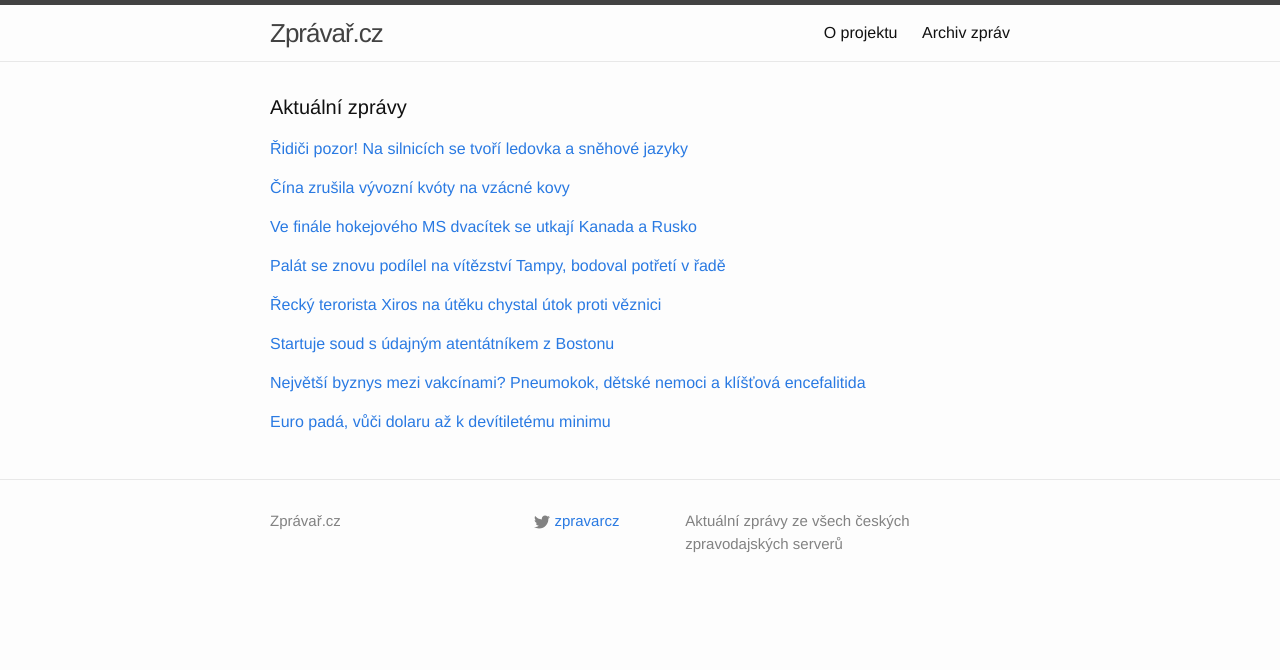
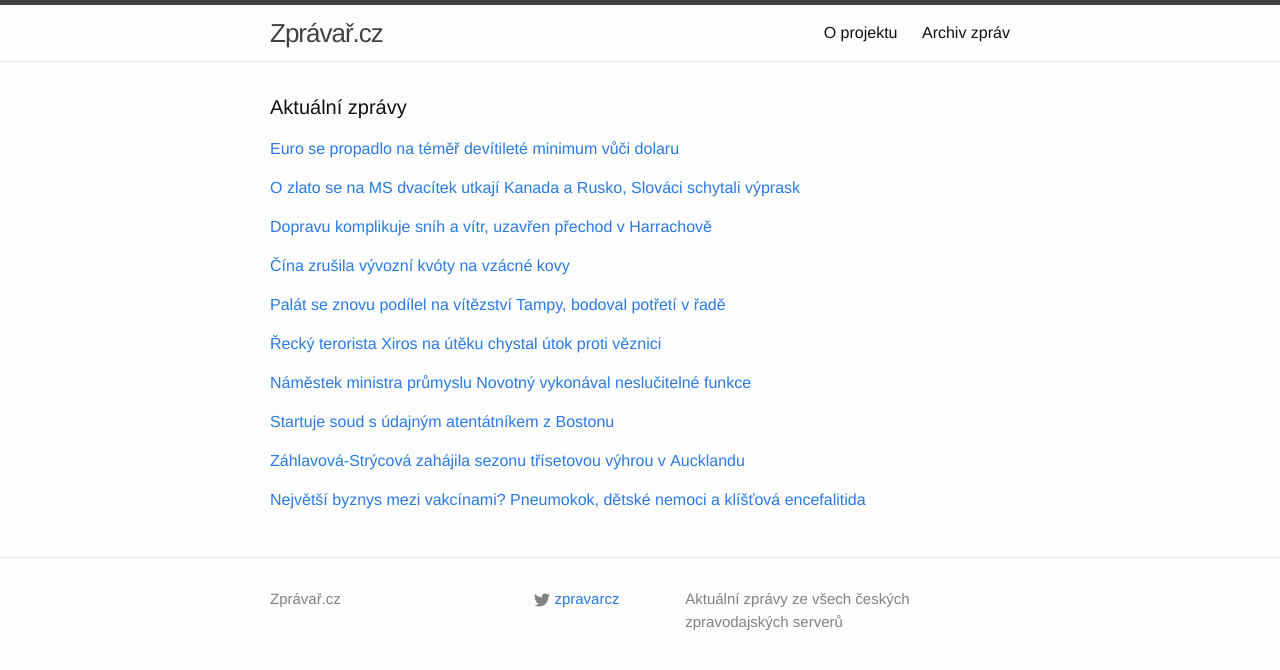
Before and after one commit to adliska/zpravar, a Jekyll site: the page built from index.html, in a window 1280 px wide. Shown: the top 670 px of the page. Built offline with Jekyll 4.4.1, drawn with Linux system fonts in a browser that asks for light colours.

Commit message:
zpravar news update

```diff
--- a/index.html
+++ b/index.html
@@ -5,64 +5,87 @@ layout: default
 <div class="home">
     <h1 class="page-heading">Aktuální zprávy</h1>
 
-<p><a href="javascript:;" onclick="toggle_visibility('zpravy0')">Řidiči pozor! Na silnicích se tvoří ledovka a sněhové jazyky</a></p>
+<p><a href="javascript:;" onclick="toggle_visibility('zpravy0')">Euro se propadlo na téměř devítileté minimum vůči dolaru</a></p>
 <div id="zpravy0" style="display:none">
 <ul>
+<li><a href=http://www.rozhlas.cz/_zprava/euro-se-propadlo-na-temer-devitilete-minimum-vuci-dolaru--1439406>Euro se propadlo na téměř devítileté minimum vůči dolaru - www.rozhlas.cz</a></li>
+<li><a href=http://ekonomika.idnes.cz/euro-spadlo-na-devitilete-minimum-vuci-dolaru-fos-/eko_euro.aspx?c=A150105_082941_eko_euro_jpl>Euro spadlo na devítileté minimum vůči dolaru - ekonomika.idnes.cz</a></li>
+<li><a href=http://zpravy.e15.cz/burzy-a-trhy/meny/nejistota-v-recku-srazi-euro-propadlo-se-na-devitilete-minimum-1149851>Nejistota v Řecku sráží euro, propadlo se na devítileté minimum - zpravy.e15.cz</a></li>
+<li><a href=http://byznys.ihned.cz/c1-63334560-euro-kleslo-proti-dolaru-na-nejnizsi-uroven-za-poslednich-devet-let>Euro kleslo proti dolaru na nejnižší úroveň za posledních devět let - byznys.ihned.cz</a></li>
+<li><a href=http://www.ceskatelevize.cz/ct24/ekonomika/297132-euro-pada-vuci-dolaru-je-nejslabsi-za-devet-let/>Euro padá, vůči dolaru je nejslabší za devět let - www.ceskatelevize.cz</a></li>
+<li><a href=http://www.ceskatelevize.cz/ct24/ekonomika/297132-euro-pada-vuci-dolaru-az-k-devitiletemu-minimu/>Euro padá, vůči dolaru až k devítiletému minimu - www.ceskatelevize.cz</a></li>
+<li><a href=http://echo24.cz/a/wJY7c>Řecko stahuje euro. Vůči dolaru je nejslabší za devět let - echo24.cz</a></li>
+<li><a href=http://www.tyden.cz/rubriky/zahranici/evropa/nemecko-povazuje-odchod-recka-z-eurozony-za-mozny_329081.html>Německo považuje odchod Řecka z eurozóny za možný - www.tyden.cz</a></li>
+<li><a href=http://zpravy.aktualne.cz/ekonomika/euro-se-propadlo-na-temer-devitilete-minimum-vuci-dolaru/r~333b76de94a811e490f70025900fea04/>Euro se propadlo na téměř devítileté minimum vůči dolaru - zpravy.aktualne.cz</a></li>
+<li><a href=http://www.tyden.cz/rubriky/zahranici/evropa/nemecko-nebude-recku-branit-v-odchodu-z-eurozony_329081.html>Německo nebude Řecku bránit v odchodu z eurozóny - www.tyden.cz</a></li>
+</ul>
+</div><p><a href="javascript:;" onclick="toggle_visibility('zpravy1')">O zlato se na MS dvacítek utkají Kanada a Rusko, Slováci schytali výprask</a></p>
+<div id="zpravy1" style="display:none">
+<ul>
+<li><a href=http://www.denik.cz/hokej/o-zlato-se-na-ms-dvacitek-utkaji-kanada-a-rusko-slovaci-schytali-vyprask-2015010.html>O zlato se na MS dvacítek utkají Kanada a Rusko, Slováci schytali výprask - www.denik.cz</a></li>
+<li><a href=http://www.rozhlas.cz/_zprava/ve-finale-hokejoveho-ms-dvacitek-se-utkaji-kanada-a-rusko--1439385>Ve finále hokejového MS dvacítek se utkají Kanada a Rusko - www.rozhlas.cz</a></li>
+<li><a href=http://hokej.idnes.cz/hokej-ms-do-20-let-semifinale-dfk-/reprezentace.aspx?c=A150105_065500_reprezentace_rou>Ve finále MS hokejových dvacítek čeká Kanadu souboj s Ruskem - hokej.idnes.cz</a></li>
+<li><a href=http://www.sportovninoviny.cz/zpravy/ve-finale-hokejoveho-ms-hracu-do-20-let-se-utkaji-kanada-a-rusko/1164913>Ve finále hokejového MS hráčů do 20 let se utkají Kanada a Rusko - www.sportovninoviny.cz</a></li>
+<li><a href=http://sport.aktualne.cz/slovaci-dostali-pet-golu-od-kanady-ve-finale-je-i-rusko/r~3ea50c00949a11e49fc3002590604f2e/>Slováci dostali pět gólů od Kanady, ve finále je i Rusko - sport.aktualne.cz</a></li>
+</ul>
+</div><p><a href="javascript:;" onclick="toggle_visibility('zpravy2')">Dopravu komplikuje sníh a vítr, uzavřen přechod v Harrachově</a></p>
+<div id="zpravy2" style="display:none">
+<ul>
+<li><a href=http://www.ceskenoviny.cz/zpravy/zpravy/dopravu-komplikuje-snih-a-vitr-uzavren-prechod-v-harrachove/1164924>Dopravu komplikuje sníh a vítr, uzavřen přechod v Harrachově - www.ceskenoviny.cz</a></li>
 <li><a href=http://www.denik.cz/z_domova/ridici-pozor-na-silnicich-se-tvori-ledovka-a-snehove-jazyky-20150105.html>Řidiči pozor! Na silnicích se tvoří ledovka a sněhové jazyky - www.denik.cz</a></li>
 <li><a href=http://zpravy.aktualne.cz/domaci/snih-vitr-i-ledovka-pocasi-komplikuje-dopravu-v-cesku/r~fee065ce94a311e498be002590604f2e/>Sníh, vítr i ledovka. Počasí komplikuje dopravu v Česku - zpravy.aktualne.cz</a></li>
 <li><a href=http://www.ceskenoviny.cz/zpravy/zpravy/dopravu-komplikuje-silny-vitr-misty-se-tvori-snehove-jazyky/1164924>Dopravu komplikuje silný vítr, místy se tvoří sněhové jazyky - www.ceskenoviny.cz</a></li>
 <li><a href=http://zpravy.idnes.cz/situace-na-silnicich-0lb-/domaci.aspx?c=A150105_070151_domaci_jj>Sníh komplikuje dopravu, na Zlínsku řidiče trápí i silný vítr - zpravy.idnes.cz</a></li>
 </ul>
-</div><p><a href="javascript:;" onclick="toggle_visibility('zpravy1')">Čína zrušila vývozní kvóty na vzácné kovy</a></p>
-<div id="zpravy1" style="display:none">
+</div><p><a href="javascript:;" onclick="toggle_visibility('zpravy3')">Čína zrušila vývozní kvóty na vzácné kovy</a></p>
+<div id="zpravy3" style="display:none">
 <ul>
 <li><a href=http://zpravy.e15.cz/burzy-a-trhy/komodity/cina-zrusila-vyvozni-kvoty-na-vzacne-kovy-1149838>Čína zrušila vývozní kvóty na vzácné kovy - zpravy.e15.cz</a></li>
 <li><a href=http://www.novinky.cz/ekonomika/357806-cina-se-podvolila-wto-a-zrusila-omezeni-vyvozu-vzacnych-kovu.html>Čína se podvolila WTO a zrušila omezení vývozu vzácných kovů - www.novinky.cz</a></li>
 <li><a href=http://zpravy.aktualne.cz/ekonomika/cina-zrusila-vyvozni-kvoty-na-vzacne-kovy/r~0a405b1694a111e49bec0025900fea04/>Čína zrušila vývozní kvóty na vzácné kovy - zpravy.aktualne.cz</a></li>
 <li><a href=http://www.financninoviny.cz/zpravodajstvi/zpravy/cina-zrusila-vyvozni-kvoty-na-vzacne-kovy/1164923>Čína zrušila vývozní kvóty na vzácné kovy - www.financninoviny.cz</a></li>
 </ul>
-</div><p><a href="javascript:;" onclick="toggle_visibility('zpravy2')">Ve finále hokejového MS dvacítek se utkají Kanada a Rusko</a></p>
-<div id="zpravy2" style="display:none">
-<ul>
-<li><a href=http://www.rozhlas.cz/_zprava/ve-finale-hokejoveho-ms-dvacitek-se-utkaji-kanada-a-rusko--1439385>Ve finále hokejového MS dvacítek se utkají Kanada a Rusko - www.rozhlas.cz</a></li>
-<li><a href=http://hokej.idnes.cz/hokej-ms-do-20-let-semifinale-dfk-/reprezentace.aspx?c=A150105_065500_reprezentace_rou>Ve finále MS hokejových dvacítek čeká Kanadu souboj s Ruskem - hokej.idnes.cz</a></li>
-<li><a href=http://www.sportovninoviny.cz/zpravy/ve-finale-hokejoveho-ms-hracu-do-20-let-se-utkaji-kanada-a-rusko/1164913>Ve finále hokejového MS hráčů do 20 let se utkají Kanada a Rusko - www.sportovninoviny.cz</a></li>
-<li><a href=http://sport.aktualne.cz/slovaci-dostali-pet-golu-od-kanady-ve-finale-je-i-rusko/r~3ea50c00949a11e49fc3002590604f2e/>Slováci dostali pět gólů od Kanady, ve finále je i Rusko - sport.aktualne.cz</a></li>
-</ul>
-</div><p><a href="javascript:;" onclick="toggle_visibility('zpravy3')">Palát se znovu podílel na vítězství Tampy, bodoval potřetí v řadě</a></p>
-<div id="zpravy3" style="display:none">
+</div><p><a href="javascript:;" onclick="toggle_visibility('zpravy4')">Palát se znovu podílel na vítězství Tampy, bodoval potřetí v řadě</a></p>
+<div id="zpravy4" style="display:none">
 <ul>
 <li><a href=http://www.denik.cz/hokej/palat-se-znovu-podilel-na-vitezstvi-tampy-bodoval-potreti-v-rade-20150105.html>Palát se znovu podílel na vítězství Tampy, bodoval potřetí v řadě - www.denik.cz</a></li>
 <li><a href=http://www.sportovninoviny.cz/zpravy/palat-se-podilel-na-vitezstvi-tampy-bodoval-potreti-v-rade/1164944>Palát se podílel na vítězství Tampy, bodoval potřetí v řadě - www.sportovninoviny.cz</a></li>
 <li><a href=http://www.rozhlas.cz/_zprava/ondrej-palat-bodoval-v-nhl-potreti-v-rade-asistenci-ma-i-hemsky--1439375>Ondřej Palát bodoval v NHL potřetí v řadě, asistenci má i Hemský - www.rozhlas.cz</a></li>
 <li><a href=http://hokej.idnes.cz/palat-s-hemskym-jednou-asistovali-drl-/nhl.aspx?c=A150104_222300_nhl_Mkr>Palát s Hemským jednou asistovali, Seguin se přiblížil Voráčkovi - hokej.idnes.cz</a></li>
 </ul>
-</div><p><a href="javascript:;" onclick="toggle_visibility('zpravy4')">Řecký terorista Xiros na útěku chystal útok proti věznici </a></p>
-<div id="zpravy4" style="display:none">
+</div><p><a href="javascript:;" onclick="toggle_visibility('zpravy5')">Řecký terorista Xiros na útěku chystal útok proti věznici </a></p>
+<div id="zpravy5" style="display:none">
 <ul>
 <li><a href=http://www.lidovky.cz/recky-terorista-xiros-na-uteku-chystal-utok-proti-veznici-pa9-/zpravy-svet.aspx?c=A150105_073108_ln_zahranici_mct>Řecký terorista Xiros na útěku chystal útok proti věznici  - www.lidovky.cz</a></li>
 <li><a href=http://zpravy.idnes.cz/recky-terorista-chystal-utok-na-veznici-fdq-/zahranicni.aspx?c=A150105_063033_zahranicni_jj>V Řecku lapili obávaného teroristu, chystal velký útok na vězení - zpravy.idnes.cz</a></li>
 <li><a href=http://zpravy.aktualne.cz/zahranici/recky-terorista-xiros-na-uteku-chystal-utok-proti-veznici/r~8d14cc14946711e4b98c002590604f2e/>Řecký terorista Xiros na útěku chystal útok proti věznici - zpravy.aktualne.cz</a></li>
 </ul>
-</div><p><a href="javascript:;" onclick="toggle_visibility('zpravy5')">Startuje soud s údajným atentátníkem z Bostonu</a></p>
-<div id="zpravy5" style="display:none">
+</div><p><a href="javascript:;" onclick="toggle_visibility('zpravy6')">Náměstek ministra průmyslu Novotný vykonával neslučitelné funkce</a></p>
+<div id="zpravy6" style="display:none">
+<ul>
+<li><a href=http://zpravy.e15.cz/domaci/politika/namestek-ministra-prumyslu-novotny-vykonaval-neslucitelne-funkce-1149861>Náměstek ministra průmyslu Novotný vykonával neslučitelné funkce - zpravy.e15.cz</a></li>
+<li><a href=http://usti.idnes.cz/stret-zajmu-namestka-ministra-karla-novotneho-z-cssd-pdg-/usti-zpravy.aspx?c=A150105_2128550_usti-zpravy_alh>Mládkův náměstek Novotný měsíce porušoval zákon, měl i funkci v kraji - usti.idnes.cz</a></li>
+<li><a href=http://www.denik.cz/z_domova/namestek-ministra-prumyslu-novotny-vykonaval-dve-neslucitelne-funkce-20150105.html>Náměstek ministra průmyslu Novotný vykonával dvě neslučitelné funkce - www.denik.cz</a></li>
+</ul>
+</div><p><a href="javascript:;" onclick="toggle_visibility('zpravy7')">Startuje soud s údajným atentátníkem z Bostonu</a></p>
+<div id="zpravy7" style="display:none">
 <ul>
 <li><a href=http://www.ceskatelevize.cz/ct24/svet/297129-startuje-soud-s-udajnym-atentatnikem-z-bostonu/>Startuje soud s údajným atentátníkem z Bostonu - www.ceskatelevize.cz</a></li>
 <li><a href=http://www.rozhlas.cz/_zprava/v-americkem-bostonu-zacne-soud-s-muzem-obzalovanym-z-utoku-na-maraton-v-roce-2013--1439359>V americkém Bostonu začne soud s mužem obžalovaným z útoků na maraton v roce 2013 - www.rozhlas.cz</a></li>
 <li><a href=http://www.ceskenoviny.cz/zpravy/zpravy/v-usa-zacne-proces-s-udajnym-bostonskym-atentatnikem/1164920>V USA začne proces s údajným bostonským atentátníkem - www.ceskenoviny.cz</a></li>
 </ul>
-</div><p><a href="javascript:;" onclick="toggle_visibility('zpravy6')">Největší byznys mezi vakcínami? Pneumokok, dětské nemoci a klíšťová encefalitida</a></p>
-<div id="zpravy6" style="display:none">
+</div><p><a href="javascript:;" onclick="toggle_visibility('zpravy8')">Záhlavová-Strýcová zahájila sezonu třísetovou výhrou v Aucklandu</a></p>
+<div id="zpravy8" style="display:none">
+<ul>
+<li><a href=http://www.denik.cz/tenis/zahlavova-strycova-zahajila-sezonu-trisetovou-vyhrou-v-aucklandu-20150105.html>Záhlavová-Strýcová zahájila sezonu třísetovou výhrou v Aucklandu - www.denik.cz</a></li>
+<li><a href=http://sport.idnes.cz/tenis-turnaje-0dw-/tenis.aspx?c=A150105_080622_tenis_rou>Záhlavová-Strýcová a Smitková vstoupily do tenisového roku vítězně - sport.idnes.cz</a></li>
+<li><a href=http://sport.aktualne.cz/zahlavova-strycova-a-smitkova-zvladly-uvod-do-sezony/r~b44af28094a411e4ab15002590604f2e/>Záhlavová-Strýcová a Smitková zvládly úvod do sezony - sport.aktualne.cz</a></li>
+</ul>
+</div><p><a href="javascript:;" onclick="toggle_visibility('zpravy9')">Největší byznys mezi vakcínami? Pneumokok, dětské nemoci a klíšťová encefalitida</a></p>
+<div id="zpravy9" style="display:none">
 <ul>
 <li><a href=http://www.rozhlas.cz/_zprava/nejvetsi-byznys-mezi-vakcinami-pneumokok-detske-nemoci-a-klistova-encefalitida--1439382>Největší byznys mezi vakcínami? Pneumokok, dětské nemoci a klíšťová encefalitida - www.rozhlas.cz</a></li>
 <li><a href=http://www.rozhlas.cz/_zprava/zajem-o-ockovani-roste-proockovanost-u-chripky-je-ale-stale-nedostatecna--1439344>Zájem o očkování roste. Proočkovanost u chřipky je ale stále nedostatečná - www.rozhlas.cz</a></li>
 <li><a href=http://www.rozhlas.cz/_zprava/zajem-o-ockovani-v-cesku-roste-proockovanost-u-nekterych-nemoci-je-ale-stale-nedostatecna--1439344>Zájem o očkování v Česku roste. Proočkovanost u některých nemocí je ale stále nedostatečná - www.rozhlas.cz</a></li>
 </ul>
-</div><p><a href="javascript:;" onclick="toggle_visibility('zpravy7')">Euro padá, vůči dolaru až k devítiletému minimu</a></p>
-<div id="zpravy7" style="display:none">
-<ul>
-<li><a href=http://www.ceskatelevize.cz/ct24/ekonomika/297132-euro-pada-vuci-dolaru-az-k-devitiletemu-minimu/>Euro padá, vůči dolaru až k devítiletému minimu - www.ceskatelevize.cz</a></li>
-<li><a href=http://echo24.cz/a/wJY7c>Řecko stahuje euro. Vůči dolaru je nejslabší za devět let - echo24.cz</a></li>
-<li><a href=http://zpravy.aktualne.cz/ekonomika/euro-se-propadlo-na-temer-devitilete-minimum-vuci-dolaru/r~333b76de94a811e490f70025900fea04/>Euro se propadlo na téměř devítileté minimum vůči dolaru - zpravy.aktualne.cz</a></li>
-</ul>
 </div></div>
```
